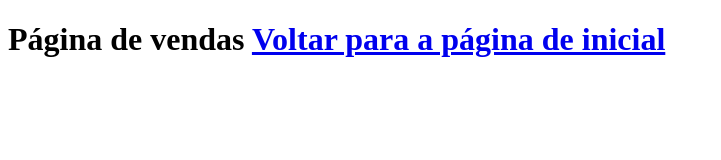
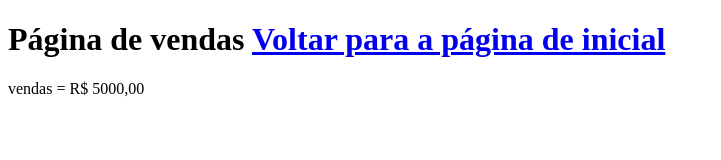
Before and after one commit to HelioDevv/aulagithub, a plain HTML site: page vendas.html in a window 1280 px wide. Shown: the whole page, without its empty margins (0-721 px from the left). Drawn offline with Linux system fonts and the light colour scheme.

Commit message:
Acrescentado o valor das vendas

```diff
--- a/vendas.html
+++ b/vendas.html
@@ -11,5 +11,8 @@
         Página de vendas
         <a href="index.html">Voltar para a página de inicial</a>
     </h1>
+    <p>
+        vendas = R$ 5000,00
+    </p>
 </body>
 </html>
```
